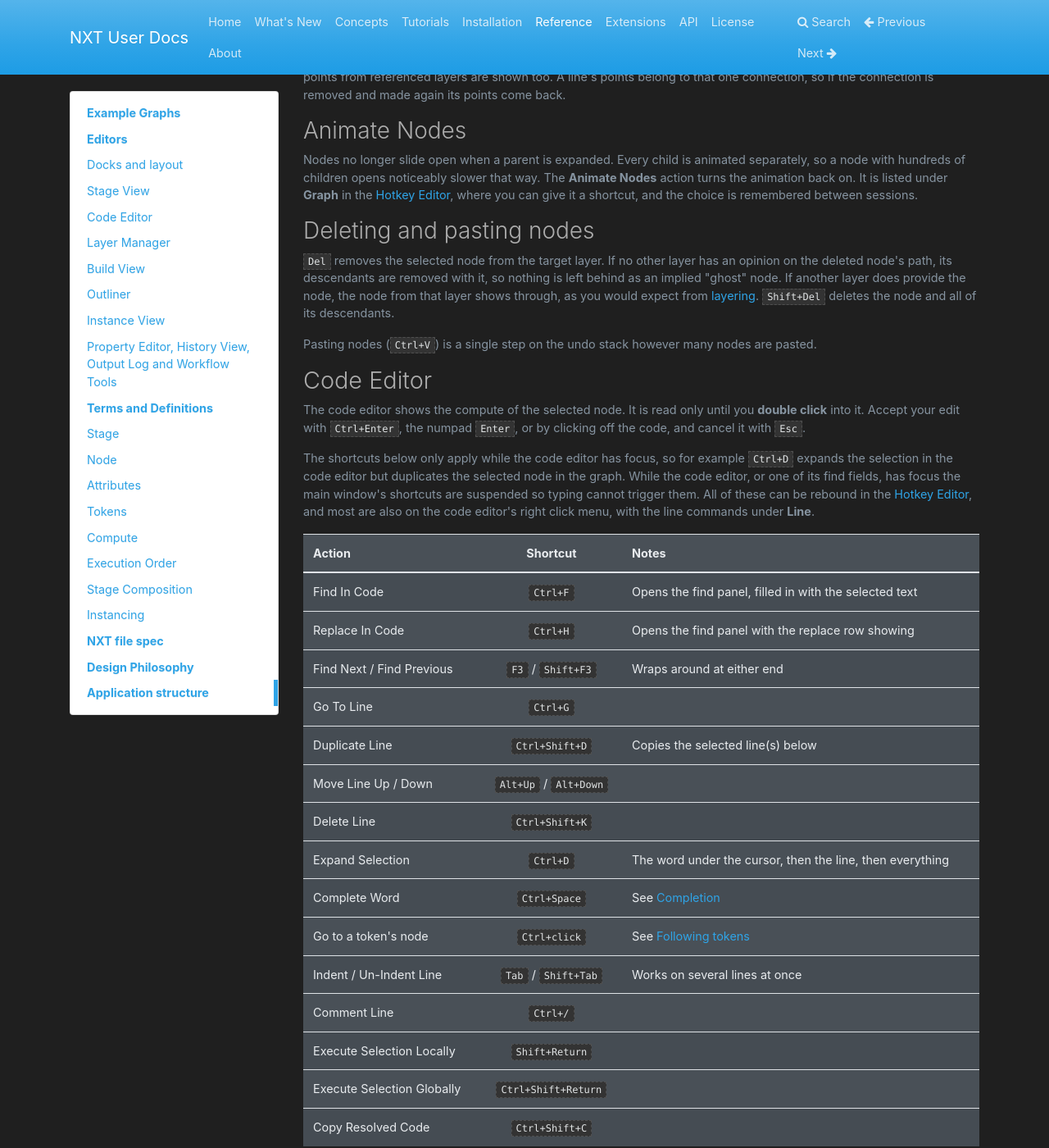
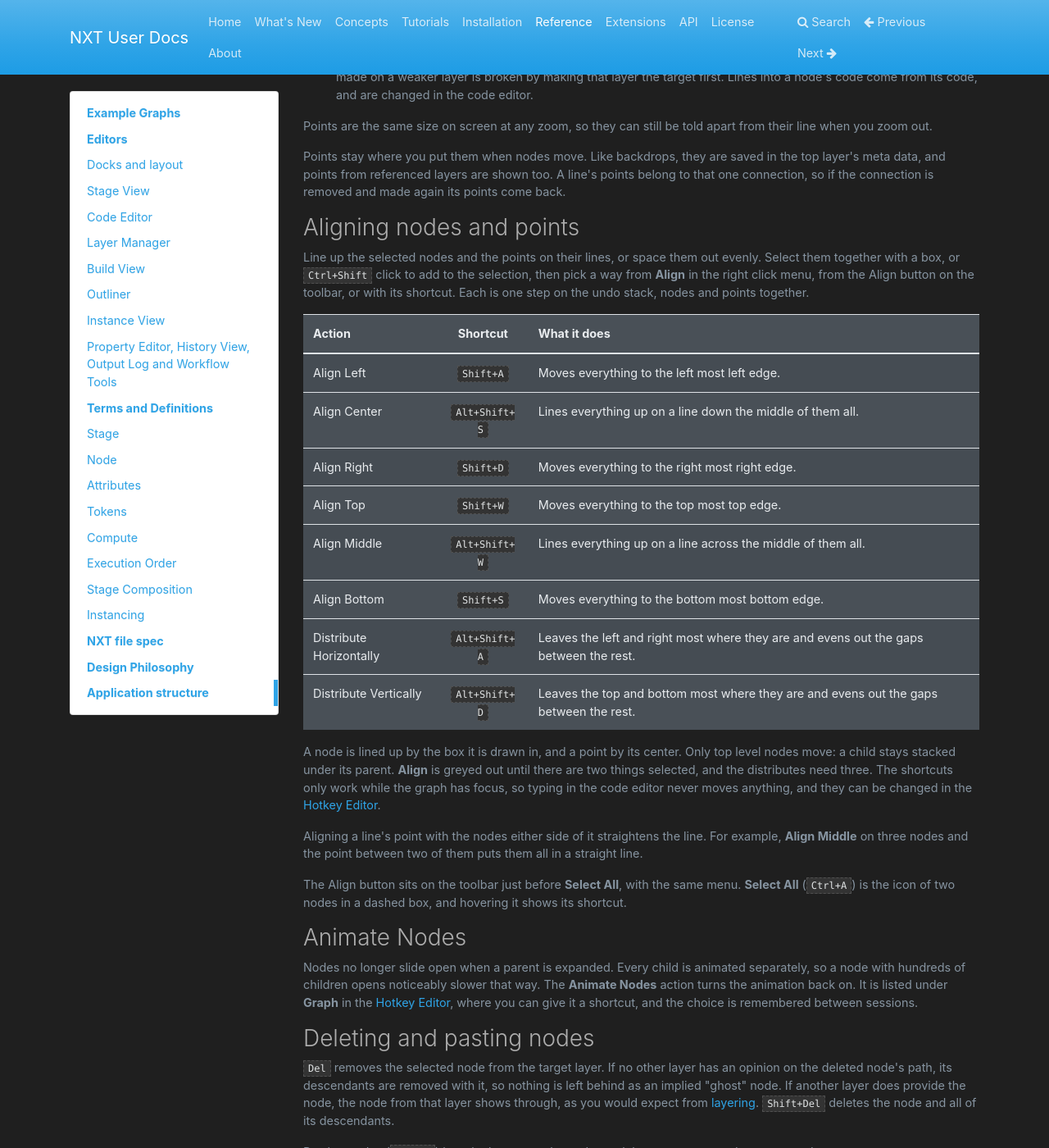
Before and after one commit to nxt-dev/nxt_editor, an MkDocs documentation site: the page built from docs/user_docs/docs/reference.md, in a window 1280 px wide and 1400 px high, scrolled down 4139 px. Shown: the whole window at 82% size. Built offline with MkDocs 1.6.1, drawn with Linux system fonts in a browser that asks for light colours; nearby versions of some CDN libraries; library files that are not in the unit come from our copies; some of the changed text lies outside the part shown.

Commit message:
Docs for aligning and line points, and what's new in 4.8.0
Co-Authored-By: Claude Opus 5.5 (1M context) <noreply@anthropic.com>

```diff
--- a/docs/user_docs/docs/reference.md
+++ b/docs/user_docs/docs/reference.md
@@ -175,6 +175,13 @@ was.
   can have as many points as you like, and the line passes through them in
   order. Hold `Shift`, or turn on grid snapping, to snap a point to the
   grid.
+- **Points turn with the line**: on a curved line, each point is passed
+  going right while the next point or plug is to the right of the one
+  before, and going left once it is to the left, so the line runs
+  smoothly through the point instead of looping back round it. A point
+  only turns round once the things either side of it have crossed over,
+  so it does not flicker back and forth while you drag.
+
 - **Remove a point** by double clicking it, or select it and press `Del`.
   `Shift` click adds points to or takes them out of the selection.
 - **Select points with a box**: dragging a selection box picks up the
@@ -197,6 +204,40 @@ Points stay where you put them when nodes move. Like backdrops, they are
 saved in the top layer's meta data, and points from referenced layers are
 shown too. A line's points belong to that one connection, so if the
 connection is removed and made again its points come back.
+
+### Aligning nodes and points
+
+Line up the selected nodes and the points on their lines, or space them
+out evenly. Select them together with a box, or `Ctrl+Shift` click to add
+to the selection, then pick a way from **Align** in the right click menu,
+from the Align button on the toolbar, or with its shortcut. Each is one
+step on the undo stack, nodes and points together.
+
+| Action | Shortcut | What it does |
+| :----- | :------: | :----------- |
+| Align Left | `Shift+A` | Moves everything to the left most left edge. |
+| Align Center | `Alt+Shift+S` | Lines everything up on a line down the middle of them all. |
+| Align Right | `Shift+D` | Moves everything to the right most right edge. |
+| Align Top | `Shift+W` | Moves everything to the top most top edge. |
+| Align Middle | `Alt+Shift+W` | Lines everything up on a line across the middle of them all. |
+| Align Bottom | `Shift+S` | Moves everything to the bottom most bottom edge. |
+| Distribute Horizontally | `Alt+Shift+A` | Leaves the left and right most where they are and evens out the gaps between the rest. |
+| Distribute Vertically | `Alt+Shift+D` | Leaves the top and bottom most where they are and evens out the gaps between the rest. |
+
+A node is lined up by the box it is drawn in, and a point by its center.
+Only top level nodes move: a child stays stacked under its parent.
+**Align** is greyed out until there are two things selected, and the
+distributes need three. The shortcuts only work while the graph has focus,
+so typing in the code editor never moves anything, and they can be changed
+in the [Hotkey Editor](hotkeys.md#alignment).
+
+Aligning a line's point with the nodes either side of it straightens the
+line. For example, **Align Middle** on three nodes and the point between
+two of them puts them all in a straight line.
+
+The Align button sits on the toolbar just before **Select All**, with the
+same menu. **Select All** (`Ctrl+A`) is the icon of two nodes in a dashed
+box, and hovering it shows its shortcut.
 
 ### Animate Nodes
 
```
Also changed, not shown: docs/user_docs/docs/hotkeys.md (+8 -0 lines), docs/user_docs/docs/whats_new.md (+14 -0 lines).
